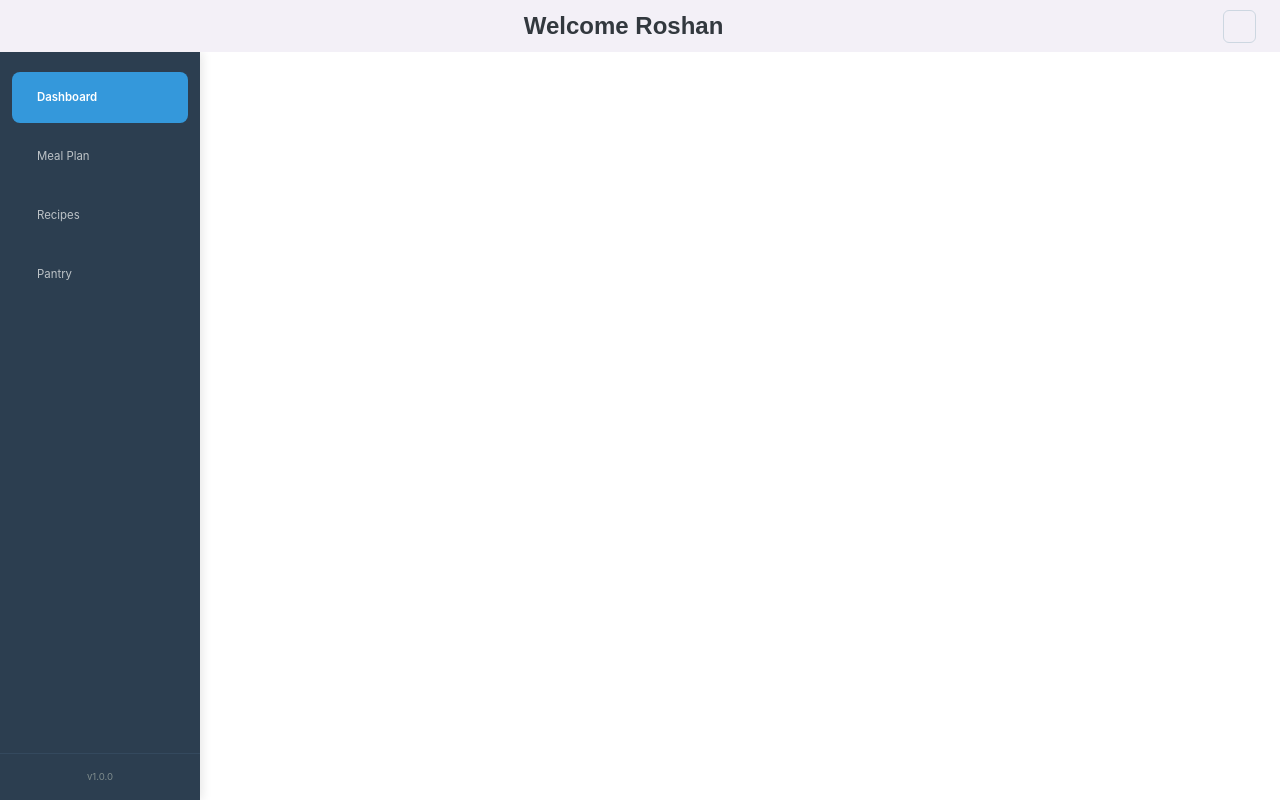
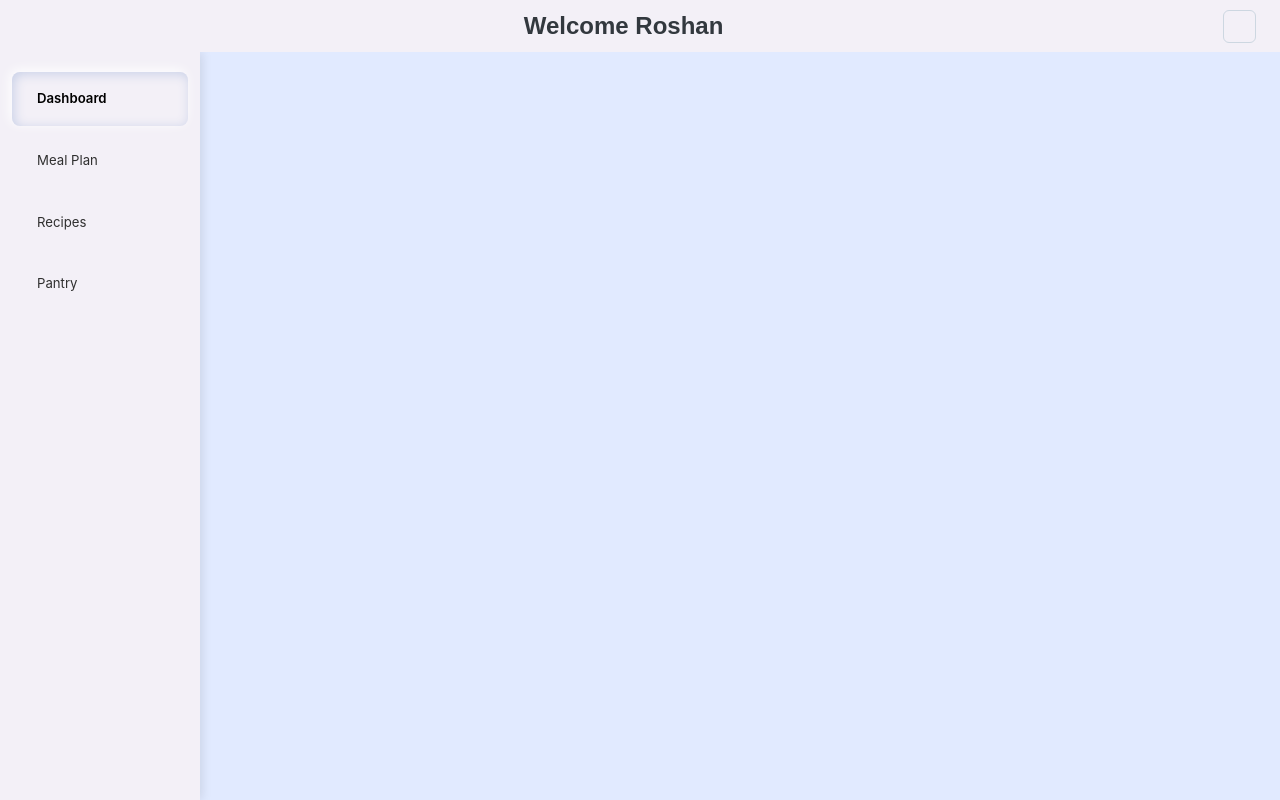
Before and after one commit to jangers1/meal-planning, a React (Vite) app: page / in a window 1280 px wide. Built offline with nearby package versions, Linux system fonts and the light colour scheme; some icons are missing; a web font is replaced by a local one.

Commit message:
Styling the nav bar

```diff
--- a/src/App.tsx
+++ b/src/App.tsx
@@ -23,7 +23,8 @@ function App() {
                 />
                 <Box sx={{
                     flex: 1,
-                    overflow: 'auto'
+                    overflow: 'auto',
+                    backgroundColor: 'var(--secondary-color)',
                 }}>
                     {/* Your main content will go here */}
                 </Box>
--- a/src/components/layout_components/NavBar.tsx
+++ b/src/components/layout_components/NavBar.tsx
@@ -9,7 +9,7 @@ const normalFont = 400;
 const NavContainer = styled(Box)(() => ({
     width: '200px',
     height: '100%',
-    backgroundColor: '#2c3e50',
+    backgroundColor: 'var(--primary-color)',
     display: 'flex',
     flexDirection: 'column',
     boxShadow: '2px 0 10px rgba(0,0,0,0.1)',
@@ -40,10 +40,10 @@ const HighlightBox = styled(Box)<{ top: number; height: number; showTransition:
     right: '12px',
     top: `${top}px`,
     height: `${height}px`,
-    backgroundColor: '#3498db',
     borderRadius: '8px',
     transition: showTransition ? 'all 0.3s cubic-bezier(0.4, 0, 0.2, 1)' : 'none',
     zIndex: 1,
+    boxShadow: 'inset 2px 2px 12px #c8d0e7, -2px -2px 12px #ffffff',
 }));
 
 // Navigation items data
@@ -125,9 +125,9 @@ function NavBar({onItemSelect}: NavBarProps) {
                             <Typography
                                 level="body-md"
                                 sx={{
-                                    color: activeItem === item.id ? '#ffffff' : '#bdc3c7',
+                                    color: activeItem === item.id ? 'black' : '#2f2f2f',
                                     fontWeight: activeItem === item.id ? boldFont : normalFont,
-                                    fontSize: '0.95rem'
+                                    fontSize: '1.1rem'
                                 }}
                             >
                                 {item.label}
@@ -136,24 +136,6 @@ function NavBar({onItemSelect}: NavBarProps) {
                     </ListItem>
                 ))}
             </List>
-
-            <Box
-                sx={{
-                    p: 2,
-                    borderTop: '1px solid #34495e',
-                    textAlign: 'center'
-                }}
-            >
-                <Typography
-                    level="body-sm"
-                    sx={{
-                        color: '#7f8c8d',
-                        fontSize: '0.8rem'
-                    }}
-                >
-                    v1.0.0
-                </Typography>
-            </Box>
         </NavContainer>
     );
 }
--- a/src/main.css
+++ b/src/main.css
@@ -1,7 +1,7 @@
 :root {
     /* Light Theme - Primary Colors */
     --lavender-web: rgba(232, 225, 239, 0.5);
-    --mint-green: rgba(217, 255, 248, 0.5);
+    --mint-green: rgba(195, 213, 255, 0.5);
     --tea-green: rgba(199, 255, 218, 0.5);
     --tea-green-2: rgba(196, 244, 199, 0.5);
     --cambridge-blue: rgba(155, 178, 145, 0.5);
```
